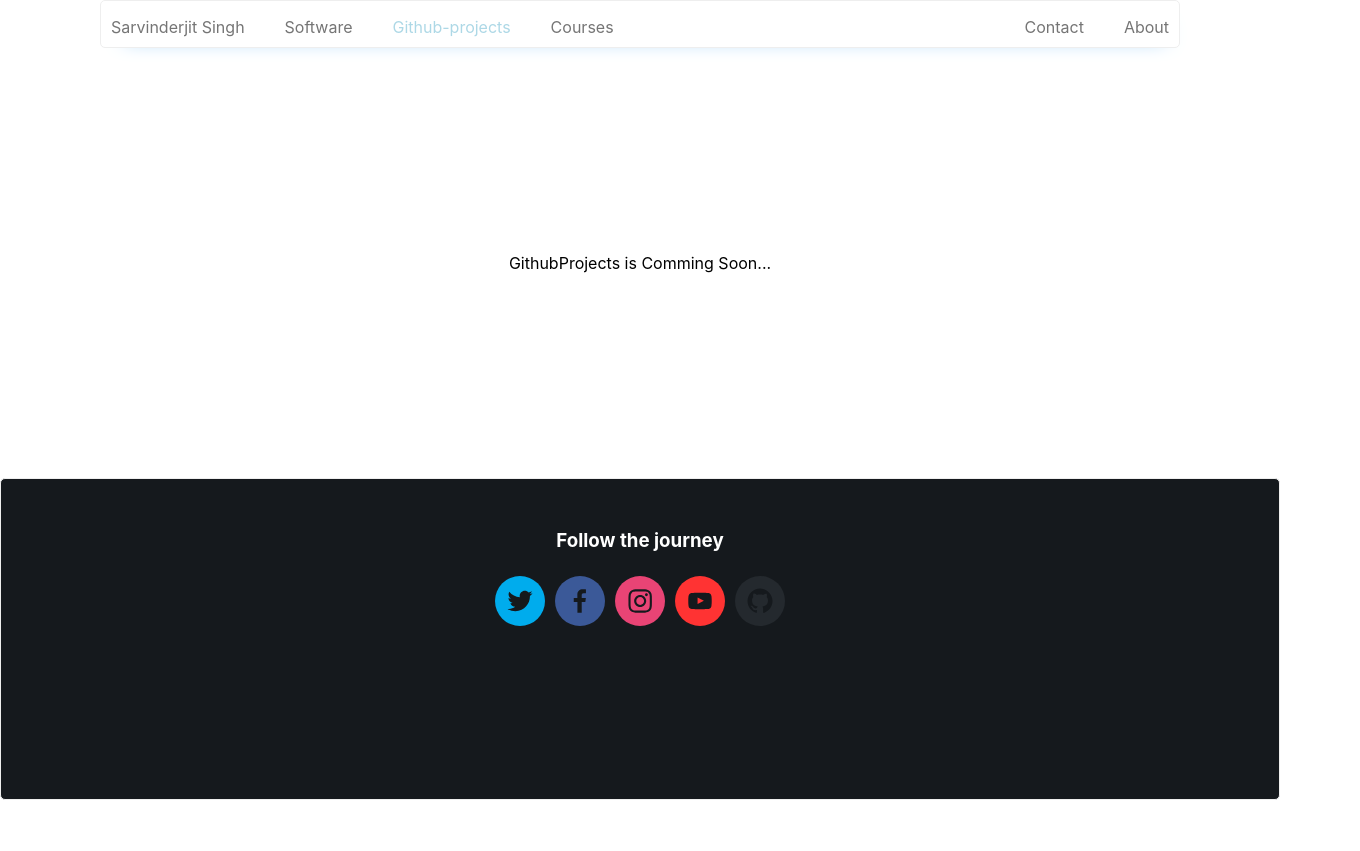
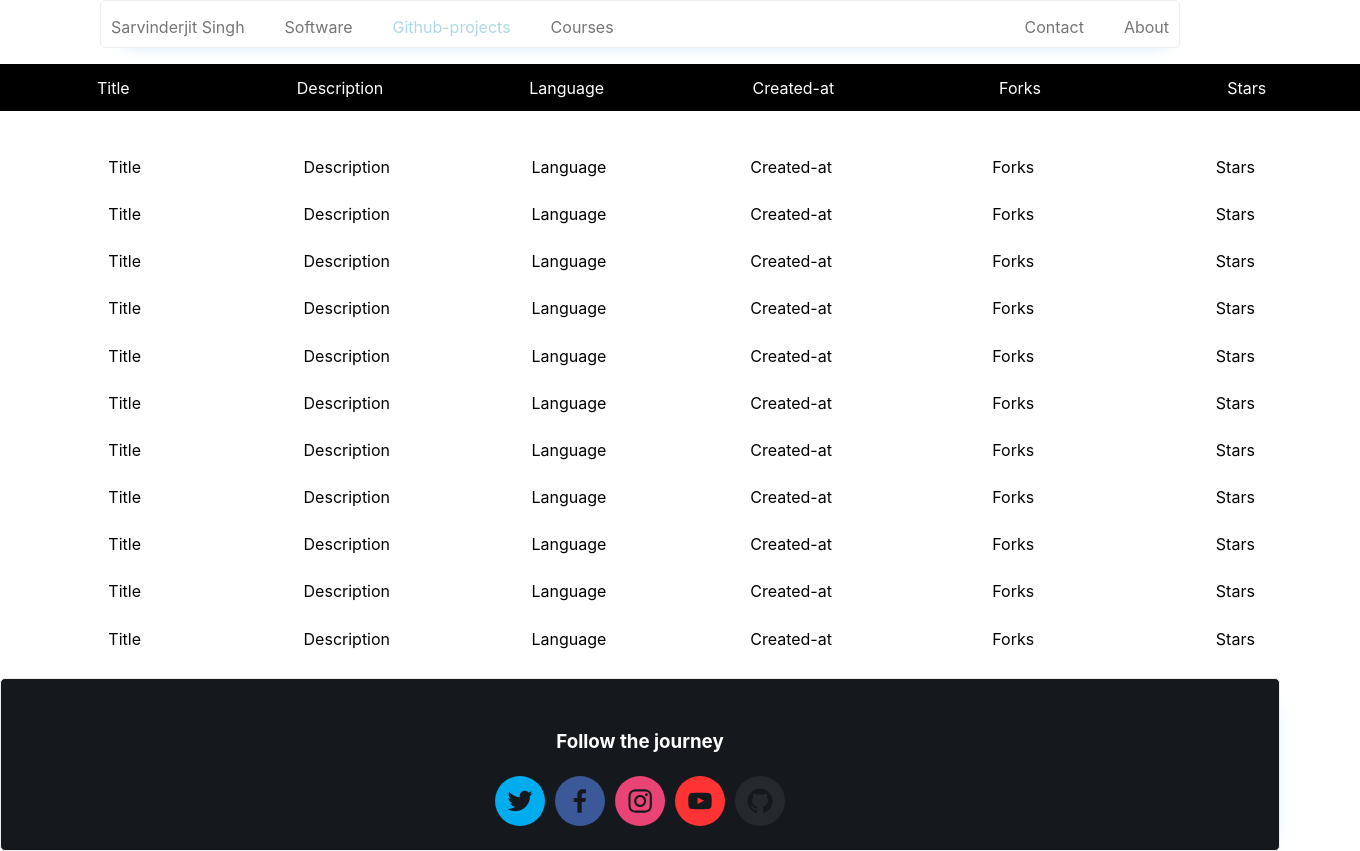
Before and after one commit to boringtutor/BoringTutorWebApp, a React (Create React App) app in the folder website/: page /GithubProjects in a window 1280 px wide. Shown: the whole page, 1360 px wide, since content can reach past the window. Before the commit the page ends 800 px from the top, so only its background shows below. Built offline with nearby package versions, Linux system fonts and the light colour scheme.

Commit message:
table template added to the project

```diff
--- a/website/src/Components/Pages/GithubProjects.js
+++ b/website/src/Components/Pages/GithubProjects.js
@@ -4,7 +4,113 @@ import './Githubprojects.css';
 export default class GithubProjects extends Component{
     render(){
         return(
-            <div>GithubProjects is Comming Soon...</div>
+            <div className="body">
+                <div className="table">
+                        <ul className="headerContents" role="navigation">
+                            <li className="headertitles">Title</li>
+                            <li className="headertitles">Description</li>
+                            <li className="headertitles">Language</li>
+                            <li className="headertitles">Created-at</li>
+                            <li className="headertitles">Forks</li>
+                            <li className="headertitles">Stars</li>
+                        </ul>
+
+                    <ul className="Contents">
+                        <ul className="Content-item">
+                            <li className="headertitles">Title</li>
+                            <li className="headertitles">Description</li>
+                            <li className="headertitles">Language</li>
+                            <li className="headertitles">Created-at</li>
+                            <li className="headertitles">Forks</li>
+                            <li className="headertitles">Stars</li>
+
+                        </ul>
+                        <ul className="Content-item">
+                            <li className="headertitles">Title</li>
+                            <li className="headertitles">Description</li>
+                            <li className="headertitles">Language</li>
+                            <li className="headertitles">Created-at</li>
+                            <li className="headertitles">Forks</li>
+                            <li className="headertitles">Stars</li>
+
+                        </ul>
+                         <ul className="Content-item">
+                            <li className="headertitles">Title</li>
+                            <li className="headertitles">Description</li>
+                            <li className="headertitles">Language</li>
+                            <li className="headertitles">Created-at</li>
+                            <li className="headertitles">Forks</li>
+                            <li className="headertitles">Stars</li>
+
+                        </ul> <ul className="Content-item">
+                            <li className="headertitles">Title</li>
+                            <li className="headertitles">Description</li>
+                            <li className="headertitles">Language</li>
+                            <li className="headertitles">Created-at</li>
+                            <li className="headertitles">Forks</li>
+                            <li className="headertitles">Stars</li>
+
+                        </ul> <ul className="Content-item">
+                            <li className="headertitles">Title</li>
+                            <li className="headertitles">Description</li>
+                            <li className="headertitles">Language</li>
+                            <li className="headertitles">Created-at</li>
+                            <li className="headertitles">Forks</li>
+                            <li className="headertitles">Stars</li>
+
+                        </ul> <ul className="Content-item">
+                            <li className="headertitles">Title</li>
+                            <li className="headertitles">Description</li>
+                            <li className="headertitles">Language</li>
+                            <li className="headertitles">Created-at</li>
+                            <li className="headertitles">Forks</li>
+                            <li className="headertitles">Stars</li>
+
+                        </ul> <ul className="Content-item">
+                            <li className="headertitles">Title</li>
+                            <li className="headertitles">Description</li>
+                            <li className="headertitles">Language</li>
+                            <li className="headertitles">Created-at</li>
+                            <li className="headertitles">Forks</li>
+                            <li className="headertitles">Stars</li>
+
+                        </ul> <ul className="Content-item">
+                            <li className="headertitles">Title</li>
+                            <li className="headertitles">Description</li>
+                            <li className="headertitles">Language</li>
+                            <li className="headertitles">Created-at</li>
+                            <li className="headertitles">Forks</li>
+                            <li className="headertitles">Stars</li>
+
+                        </ul> <ul className="Content-item">
+                            <li className="headertitles">Title</li>
+                            <li className="headertitles">Description</li>
+                            <li className="headertitles">Language</li>
+                            <li className="headertitles">Created-at</li>
+                            <li className="headertitles">Forks</li>
+                            <li className="headertitles">Stars</li>
+
+                        </ul> <ul className="Content-item">
+                            <li className="headertitles">Title</li>
+                            <li className="headertitles">Description</li>
+                            <li className="headertitles">Language</li>
+                            <li className="headertitles">Created-at</li>
+                            <li className="headertitles">Forks</li>
+                            <li className="headertitles">Stars</li>
+
+                        </ul> <ul className="Content-item">
+                            <li className="headertitles">Title</li>
+                            <li className="headertitles">Description</li>
+                            <li className="headertitles">Language</li>
+                            <li className="headertitles">Created-at</li>
+                            <li className="headertitles">Forks</li>
+                            <li className="headertitles">Stars</li>
+
+                        </ul>
+                    </ul>
+                </div>
+
+            </div>
         );
     }
 }
--- a/website/src/Components/Pages/Githubprojects.css
+++ b/website/src/Components/Pages/Githubprojects.css
@@ -0,0 +1,33 @@
+
+
+.table{
+    display:flex;
+    flex-direction:column;
+    width:170vh;
+    text-align: center;
+
+}
+
+.headerContents{
+    color:#ffffff;
+    display:flex;
+    flex:1;
+    background-color:#000000;
+    padding-top:1%;
+    padding-bottom:1%;
+}
+.headertitles{
+    flex:1;
+}
+
+.Contents{
+    display:flex;
+    flex:1;
+    flex-direction:column;
+
+}
+.Content-item{
+    display:flex;
+    flex:1;
+    margin:1%;
+}
--- a/website/src/Components/Widgets/Footer.js
+++ b/website/src/Components/Widgets/Footer.js
@@ -9,11 +9,11 @@ export default class Footer extends Component{
                 <div className="fotter-content">
                     <h3 className="footer-heading">Follow the journey</h3>
                     <h3 className="footer-bottom">
-                        <SocialIcon className="footer-icon" url="http://twitter.com/jaketrent" />
-                        <SocialIcon className="footer-icon" url="http://facebook.com/jaketrent" />
-                        <SocialIcon className="footer-icon" url="http://instagram.com/jaketrent" />
-                        <SocialIcon className="footer-icon" url="http://youtube.com/jaketrent" />
-                        <SocialIcon className="footer-icon" url="http://github.com/jaketrent" />
+                        <SocialIcon className="footer-icon" url="https://twitter.com/awesome50414650" />
+                        <SocialIcon className="footer-icon" url="https://www.facebook.com/sarvinderjit.singh" />
+                        <SocialIcon className="footer-icon" url="https://www.instagram.com/savi896/?hl=en" />
+                        <SocialIcon className="footer-icon" url="http://youtube.com/" />
+                        <SocialIcon className="footer-icon" url="https://github.com/boringtutor" />
                     </h3>
                 </div>
             </div>
```
Also changed, not shown: 1 other file (tests, documents, lock files or other folders).
